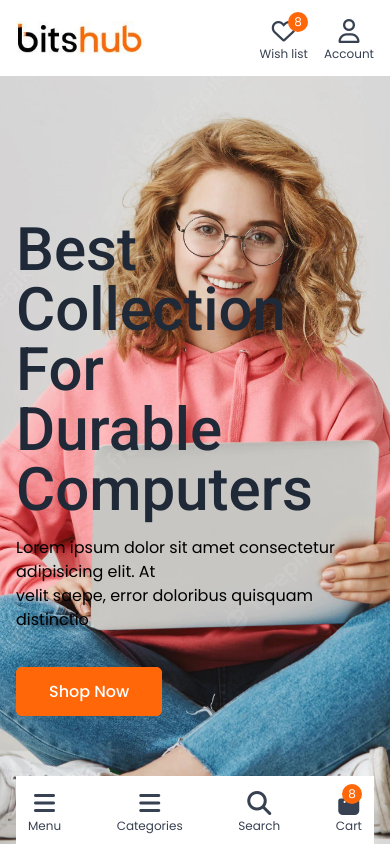
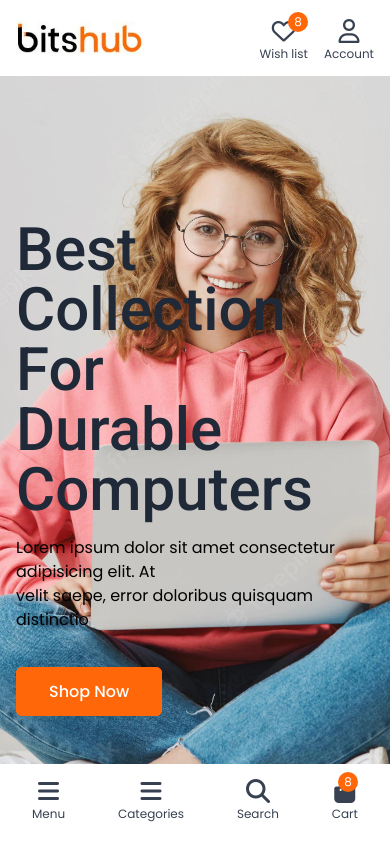
Before and after one commit to samsiteweb/bitshub-frontend, a React (Create React App) app: page / in a window 390 px wide. Shown: the top 844 px of the page. Built offline with nearby package versions, Linux system fonts and the light colour scheme.

Commit message:
bottom bar update

```diff
--- a/src/components/BottomBar.js
+++ b/src/components/BottomBar.js
@@ -2,7 +2,7 @@ import React from "react";
 
 const BottomBar = () => {
   return (
-    <div className="flex justify-between items-center bg-white p-3">
+    <div className="flex justify-between items-center bg-white py-3 px-8">
       <div className="text-center text-gray-700 hover:text-primary transition relative">
         <div className="text-2xl">
           <i className="fas fa-bars"></i>
--- a/src/components/Footer.js
+++ b/src/components/Footer.js
@@ -88,15 +88,14 @@ const Footer = () => {
           </div>
         </div>
       </div>
-      <div className="bg-gray-800 py-4 mb-20">
+      <div className="bg-gray-800 py-4 mb-20 md:mb-0">
         <div className="container flex items-center justify-between">
           <p className="text-white">© Bitshub - All Rights Reserved</p>
         </div>
       </div>
-      <div className="">
-        <div className="fixed bottom-0 left-0 right-0 container block md:hidden">
-          <BottomBar />
-        </div>
+
+      <div className="fixed bottom-0 left-0 right-0 block md:hidden h-20 bg-white">
+        <BottomBar />
       </div>
     </div>
   );
```
